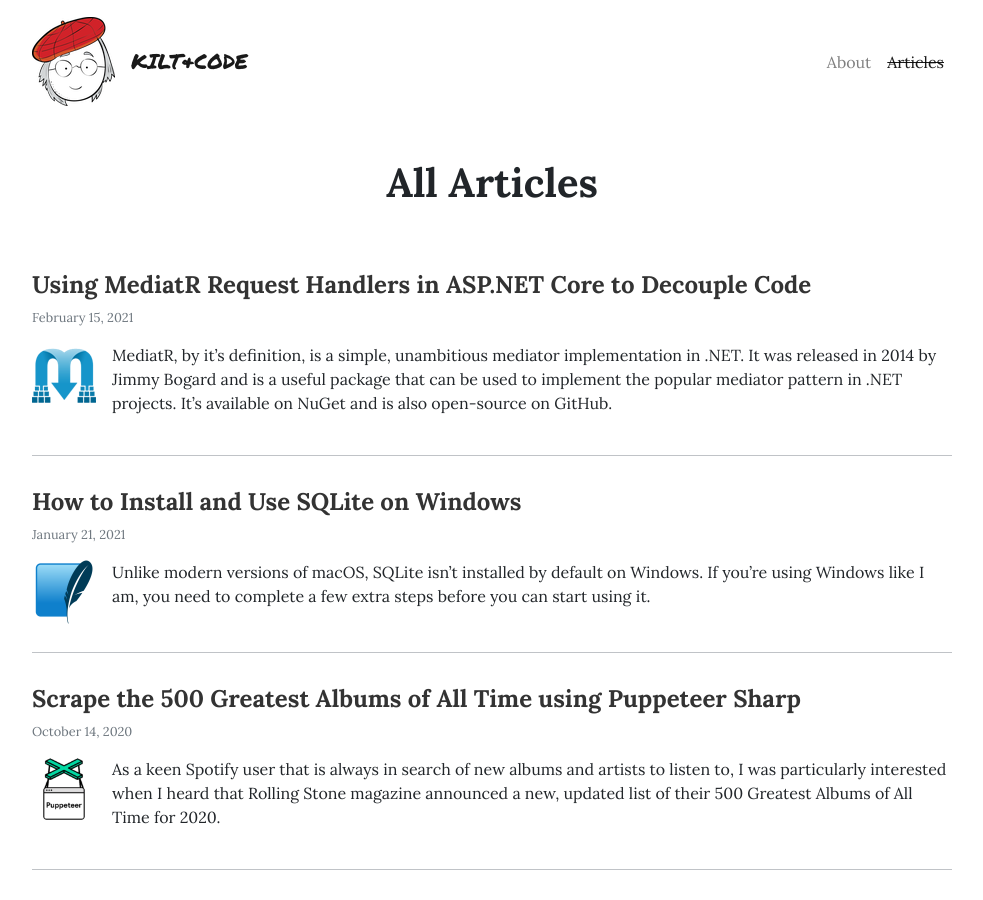
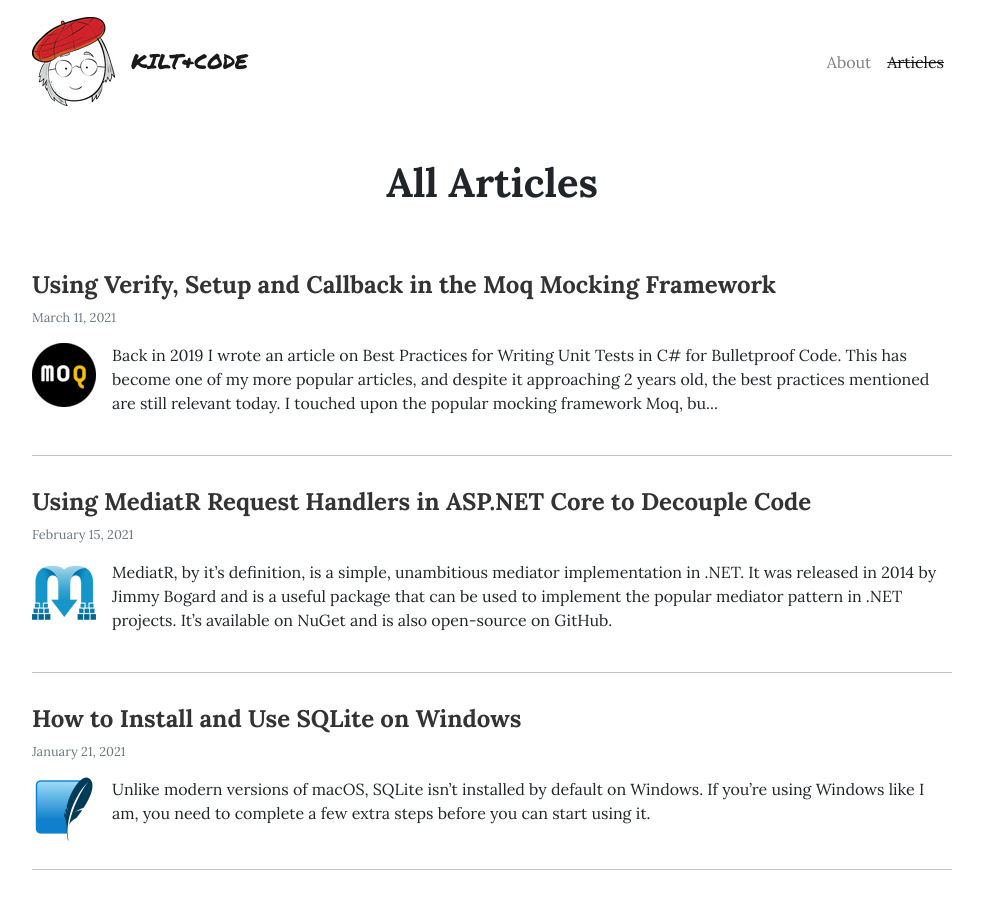
Before and after one commit to kiltandcode/kiltandcode.com, a Jekyll site: the page built from articles.html, in a window 1280 px wide and 900 px high. Shown: the whole window, without its empty margins (148-1131 px from the left). Built offline with Jekyll 4.4.1, drawn with Linux system fonts in a browser that asks for light colours; nearby versions of some CDN libraries; part of the change alters nothing that is shown.

Commit message:
Moq article and updates to unit testing article

````diff
--- a/_posts/2019-06-16-best-practices-for-writing-unit-tests-in-csharp-for-bulletproof-code.md
+++ b/_posts/2019-06-16-best-practices-for-writing-unit-tests-in-csharp-for-bulletproof-code.md
@@ -11,8 +11,6 @@ tags: csharp unit-testing popular
 In my experience, developers have a love hate relationship with unit testing. I don’t know if some find it tedious, or some just don’t see the value in writing code to verify if other code works.
 
 I should elaborate. Unit testing is the art of writing code to verify if a unit of functionality in a software application is working the way it was intended to work. If the intention was to capitalize the first letter of a word, a unit test could verify that the first letter is capitalized and all the other letters remain untouched.
-
-> Unit testing is the art of writing code to verify if a unit of functionality in a software application is working the way it was intended to work.
 
 In my opinion, one of the benefits of writing unit tests in C# is the peace of mind of using the [Test Explorer](https://docs.microsoft.com/en-us/visualstudio/test/run-unit-tests-with-test-explorer?view=vs-2019) in Visual Studio to easily determine if all tests pass or fail, without having to worry if the last change you made to the code broke anything.
 
@@ -44,7 +42,7 @@ I wouldn’t spend too much time considering the testing framework to use in you
 
 Before we begin to unit test our code, it’s worth mentioning the ***’AAA’ (Arrange, Act, Assert) *** approach to unit testing. This is common practice in the industry and enables you to write a unit test in a repeatable and understandable pattern.
 
-*I’ll be using the class ‘WordUtils’ and the method ‘Reverse’ for the purpose of this article. The class has a constructor that will accept an instance of ‘ILogger’ for logging purposes. The method ‘Reverse’ will accept a string parameter and return the string in reverse. E.g. “mountain” will become “niatnuom”.*
+I’ll be using the class ‘WordUtils’ and the method ‘Reverse’ for the purpose of this article. The class has a constructor that will accept an instance of ‘ILogger’ for logging purposes. The method ‘Reverse’ will accept a string parameter and return the string in reverse. E.g. “mountain” will become “niatnuom”.
 
 ### Arrange
 
@@ -73,7 +71,7 @@ string result = wordUtils.Reverse(“mountain”);
 
 Finally, we’ll ***“assert”*** that the actual result of the invoked method is equal to our expectation.
 
-In the example below; the variable *‘result’* should be equal to *”niatnuom”* *(*”mountain”* in reverse)*:
+In the example below; the variable *‘result’* should be equal to *”niatnuom”* *(”mountain” in reverse)*:
 
 ```csharp
 // Assert
@@ -242,4 +240,4 @@ public void Reverse_ShouldInvokeOnce_LogInformationMethod()
 
 ## GitHub Repository
 
-The code in this article is available at [github.com/kiltandcode/unit-test-best-practice-demo-project](https://github.com/kiltandcode/unit-test-best-practice-demo-project)
+The code in this article is available at [github.com/kiltandcode/unit-test-best-practice-demo-project](https://github.com/kiltandcode/unit-test-best-practice-demo-project).
--- /dev/null
+++ b/_posts/2021-03-11-using-verify-setup-and-callback-in-the-moq-mocking-framework.md
@@ -0,0 +1,208 @@
+---
+title: "Using Verify, Setup and Callback in the Moq Mocking Framework"
+date: 2021-03-11 14:00:00 +00:00
+author: "Steven McLintock"
+layout: post
+image: /assets/img/2021/03/moq.png
+icon: moq.png
+tags: csharp unit-testing moq
+---
+
+Back in 2019 I wrote an article on [Best Practices for Writing Unit Tests in C# for Bulletproof Code](https://www.kiltandcode.com/2019/06/16/best-practices-for-writing-unit-tests-in-csharp-for-bulletproof-code/). This has become one of my
+more popular articles, and despite it approaching 2 years old, the best practices mentioned are still
+relevant today. I touched upon the popular mocking framework [Moq](https://github.com/moq/moq4), but I
+didn't really go into much detail. This article is intended to explain
+the **Verify**, **Setup** and **Callback** features of Moq with examples of how to use them.
+
+## Demo Console App
+
+To have a piece of code to unit test, and also a dependency to mock I created a demo console app that
+will reverse a word and display it to the user. It uses the class **WordUtils** that has a dependency of
+**UtilLogger** *(the dependency we'll be mocking)* that's used to log a message to the
+console if this has been enabled in appsettings.json. You will also notice the word that's being reversed
+is stored in a simple cache *(a dictionary object)*; this will be used to demonstrate the callback
+functionality.
+
+{%
+    include image.html
+    year='2021'
+    month='03'
+    file='moq-demo-console-app.png'
+    alt='Demo Console App'
+    caption='Demo Console App'
+%}
+
+### WordUtils.cs
+
+```csharp
+public class WordUtils : IWordUtils
+{
+    private readonly IUtilLogger _log;
+
+    public const string REVERSE_ERROR_ENTER_A_WORD =
+        "Please enter a word to reverse.";
+
+    public WordUtils(IUtilLogger log)
+    {
+        _log = log;
+    }
+
+    public string Reverse(string word)
+    {
+        if (string.IsNullOrEmpty(word))
+            throw new ArgumentException(REVERSE_ERROR_ENTER_A_WORD);
+
+        char[] charArray = word.ToCharArray();
+        Array.Reverse(charArray);
+        string reverseWord = new string(charArray);
+
+        if (_log.IsLogEnabled())
+            _log.LogInformation(
+                $"The word \"{word}\" was reversed as \"{reverseWord}\"");
+
+        // Add the word and the reversed word to the
+        // in-memory cache (a dictionary object)
+        _log.AddToWordCache(word, reverseWord);
+
+        return reverseWord;
+    }
+}
+```
+
+### UtilLogger.cs
+
+```csharp
+public class UtilLogger<T> : Logger<T>, IUtilLogger
+{
+    private readonly IOptions<LogOptions> _logOptions;
+
+    public UtilLogger(
+        IOptions<LogOptions> logOptions,
+        ILoggerFactory logFactory)
+        : base(logFactory)
+    {
+        _logOptions = logOptions;
+    }
+
+    private Dictionary<string, string> WordCache { get; set; } =
+        new Dictionary<string, string>();
+
+    public bool IsLogEnabled()
+        => _logOptions.Value.IsLogEnabled;
+
+    public void AddToWordCache(string word, string reverseWord)
+        => WordCache.Add(word, reverseWord);
+}
+```
+
+## Initialize the Mock and Class Under Test
+
+Before we jump into the verify, setup and callback features of Moq, we'll use
+the *[TestInitialize]* attribute in the MSTest framework to run a method before
+each test is executed. This method will define a mock of the IUtilLogger interface
+and initialize the class under test *(WordUtils)*.
+
+```csharp
+private IUtilLogger _log;
+private IWordUtils _wordUtils;
+
+[TestInitialize]
+public void Initialize()
+{
+    // Initialize a mock of the logger dependency
+    _log = Mock.Of<IUtilLogger>();
+
+    // Initialize the WordUtils class with it's dependency
+    _wordUtils = new WordUtils(_log);
+}
+```
+
+## Using Verify
+
+Now that we've got our mock created, let's write our first unit test to use the
+**verification** feature of Moq. Once we've executed the method that we're
+testing *(Reverse)*, we want to determine if we're actually checking if the
+log is enabled. To do this we'll ***"verify"*** if the *'IsLogEnabled'* method
+on the mock was executed as part of the test. We can also verify how many times
+the method was executed:
+
+```csharp
+[TestMethod]
+public void Reverse_ShouldInvokeOnce_IsLogEnabled()
+{
+    _wordUtils.Reverse("mountain");
+
+    Mock.Get(_log).Verify(x => x.IsLogEnabled(), Times.Once);
+}
+```
+
+## Using Setup
+
+We can also verify if the log was actually logged using the *'Log'* method,
+but to do that we'll need to use the ***"setup"*** feature. If we simply try
+and verify if the log was logged the test will fail. This is because the method
+*'IsLogEnabled'* will return false by default. It will only return true if the
+setting is enabled in appsettings.json, a file that's missing from our unit
+test project. Instead, let's setup the method *'IsLogEnabled'* to simulate
+a response of true:
+
+```csharp
+[TestMethod]
+public void Reverse_ShouldInvokeOnce_LogInformationMethod()
+{
+    Mock.Get(_log)
+        .Setup(x => x.IsLogEnabled())
+        .Returns(true);
+
+    _wordUtils.Reverse("mountain");
+
+    Mock.Get(_log).Verify(x => x.Log(
+        LogLevel.Information,
+        It.IsAny<EventId>(),
+        It.IsAny<FormattedLogValues>(),
+        It.IsAny<Exception>(),
+        It.IsAny<Func<object, Exception, string>>()),
+        Times.Once);
+}
+```
+
+## Using Callback
+
+Imagine if you had a method in your application that inserted a new row into a
+table in a database, and this method was dependant on that new row being
+inserted for it to carry on its work. If your database was a mock in a unit
+test, how would you write a test to simulate that the row was inserted? This
+would be an opportunity to use the ***"callback"*** feature of Moq.
+
+In this example I'm instructing the method *'AddToWordCache'* to insert
+it's two parameters *(word and reverseWord)* into a dictionary object that
+I'm setting up in my unit test. When the method *'AddToWordCache'* is
+executed as part of the test, I can rely on those two parameters being
+inserted into the cache so I can continue with the rest of the unit test.
+
+```csharp
+[TestMethod]
+public void Reverse_ShouldInvokeOnce_AddToWordCache()
+{
+    string word = "mountain";
+    string reverseWord = "niatnuom";
+
+    Dictionary<string, string> wordCache = new Dictionary<string, string>();
+
+    Mock.Get(_log)
+        .Setup(x => x.AddToWordCache(word, reverseWord))
+        .Callback<string, string>((w, r) => wordCache.Add(w, r));
+
+    _wordUtils.Reverse(word);
+
+    wordCache.Count.Should().BeGreaterThan(0);
+
+    Mock.Get(_log).Verify(x => x.AddToWordCache(
+        It.IsAny<string>(), It.IsAny<string>()), Times.Once);
+}
+```
+
+## GitHub Repository
+
+The code in this article is available at
+[github.com/kiltandcode/moq-demo-project](https://github.com/kiltandcode/moq-demo-project).
````
Also changed, not shown: assets/img/2021/03/moq-demo-console-app.png (added), assets/img/2021/03/moq.png (added), assets/img/icons/moq.png (added).
